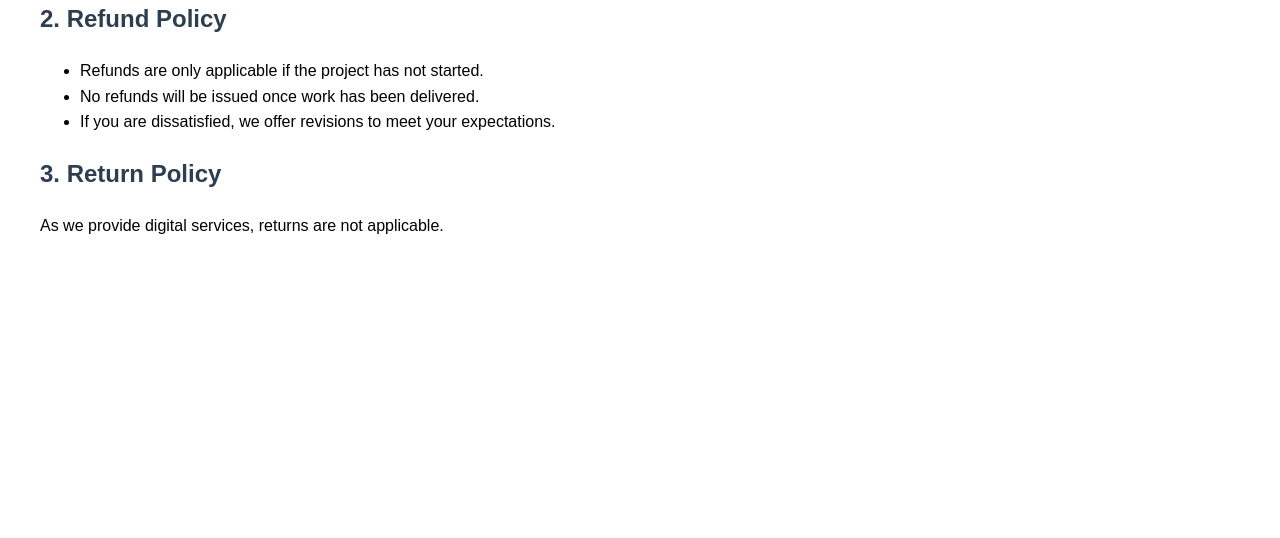
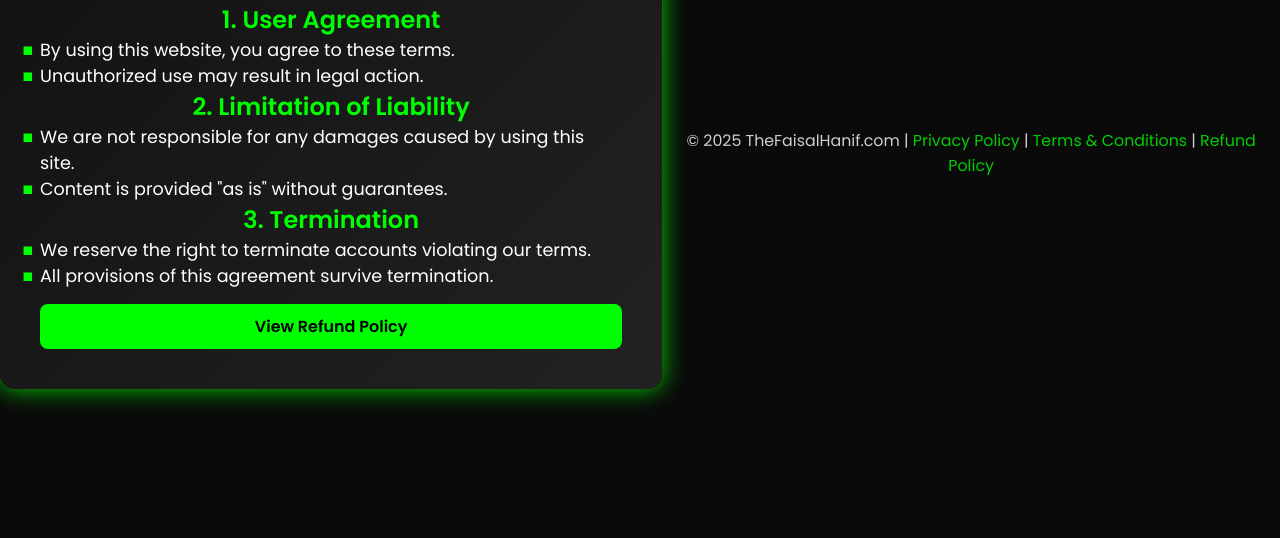
Before and after one commit to fesii007/thefaisalhanif.com, a plain HTML site: page refund-policy.html in a window 1280 px wide. Shown: the part 262-800 px from the top of the page. Drawn offline with Linux system fonts and the light colour scheme.

Commit message:
refund-policy.html

```diff
--- a/refund-policy.html
+++ b/refund-policy.html
@@ -3,27 +3,113 @@
 <head>
     <meta charset="UTF-8">
     <meta name="viewport" content="width=device-width, initial-scale=1.0">
-    <title>Refund Policy</title>
+    <title>Terms & Conditions</title>
     <style>
-        body { font-family: Arial, sans-serif; margin: 40px; line-height: 1.6; }
-        h1, h2 { color: #2c3e50; }
+        @import url('https://fonts.googleapis.com/css2?family=Poppins:wght@300;400;600&display=swap');
+        * {
+            margin: 0;
+            padding: 0;
+            box-sizing: border-box;
+        }
+        body {
+            font-family: 'Poppins', sans-serif;
+            background-color: #0a0a0a;
+            color: #ffffff;
+            display: flex;
+            justify-content: center;
+            align-items: center;
+            min-height: 100vh;
+            overflow-x: hidden;
+        }
+        .container {
+            max-width: 900px;
+            padding: 40px;
+            background: linear-gradient(135deg, #111, #222);
+            border-radius: 15px;
+            box-shadow: 0px 0px 25px rgba(0, 255, 0, 0.8);
+            animation: fadeIn 1.2s ease-in-out;
+            transform-origin: center;
+        }
+        h1, h2 {
+            color: #00ff00;
+            text-align: center;
+        }
+        p, ul {
+            font-size: 1.1em;
+            opacity: 0;
+            animation: slideIn 1.2s ease-in-out forwards;
+        }
+        ul {
+            list-style: none;
+            padding: 0;
+        }
+        li:before {
+            content: '\25A0';
+            color: #00ff00;
+            font-weight: bold;
+            display: inline-block;
+            width: 1em;
+            margin-left: -1em;
+        }
+        @keyframes fadeIn {
+            from { opacity: 0; transform: scale(0.9); }
+            to { opacity: 1; transform: scale(1); }
+        }
+        @keyframes slideIn {
+            from { opacity: 0; transform: translateY(20px); }
+            to { opacity: 1; transform: translateY(0); }
+        }
+        .footer {
+            text-align: center;
+            margin-top: 30px;
+            font-size: 0.9em;
+            opacity: 0.8;
+        }
+        .footer a {
+            color: #00ff00;
+            text-decoration: none;
+        }
+        .btn {
+            display: inline-block;
+            padding: 10px 20px;
+            background: #00ff00;
+            color: #000;
+            font-weight: bold;
+            border-radius: 8px;
+            text-decoration: none;
+            transition: 0.3s;
+            margin-top: 15px;
+            display: block;
+            text-align: center;
+        }
+        .btn:hover {
+            background: #00cc00;
+        }
     </style>
 </head>
 <body>
-    <h1>Cancellation, Return, and Refund Policy</h1>
-    <p><strong>Effective Date:</strong> December 21, 2024</p>
-
-    <h2>1. Cancellation Policy</h2>
-    <p>Clients may cancel their order within 24 hours of payment for a full refund. After 24 hours, cancellations may be subject to a processing fee.</p>
-
-    <h2>2. Refund Policy</h2>
-    <ul>
-        <li>Refunds are only applicable if the project has not started.</li>
-        <li>No refunds will be issued once work has been delivered.</li>
-        <li>If you are dissatisfied, we offer revisions to meet your expectations.</li>
-    </ul>
-
-    <h2>3. Return Policy</h2>
-    <p>As we provide digital services, returns are not applicable.</p>
+    <div class="container">
+        <h1>Terms & Conditions</h1>
+        <p><strong>Effective Date:</strong> December 21, 2024</p>
+        <h2>1. User Agreement</h2>
+        <ul>
+            <li>By using this website, you agree to these terms.</li>
+            <li>Unauthorized use may result in legal action.</li>
+        </ul>
+        <h2>2. Limitation of Liability</h2>
+        <ul>
+            <li>We are not responsible for any damages caused by using this site.</li>
+            <li>Content is provided "as is" without guarantees.</li>
+        </ul>
+        <h2>3. Termination</h2>
+        <ul>
+            <li>We reserve the right to terminate accounts violating our terms.</li>
+            <li>All provisions of this agreement survive termination.</li>
+        </ul>
+        <a href="refund-policy.html" class="btn">View Refund Policy</a>
+    </div>
+    <div class="footer">
+        <p>&copy; 2025 TheFaisalHanif.com | <a href="privacy-policy.html">Privacy Policy</a> | <a href="terms-and-conditions.html">Terms & Conditions</a> | <a href="refund-policy.html">Refund Policy</a></p>
+    </div>
 </body>
 </html>
```
